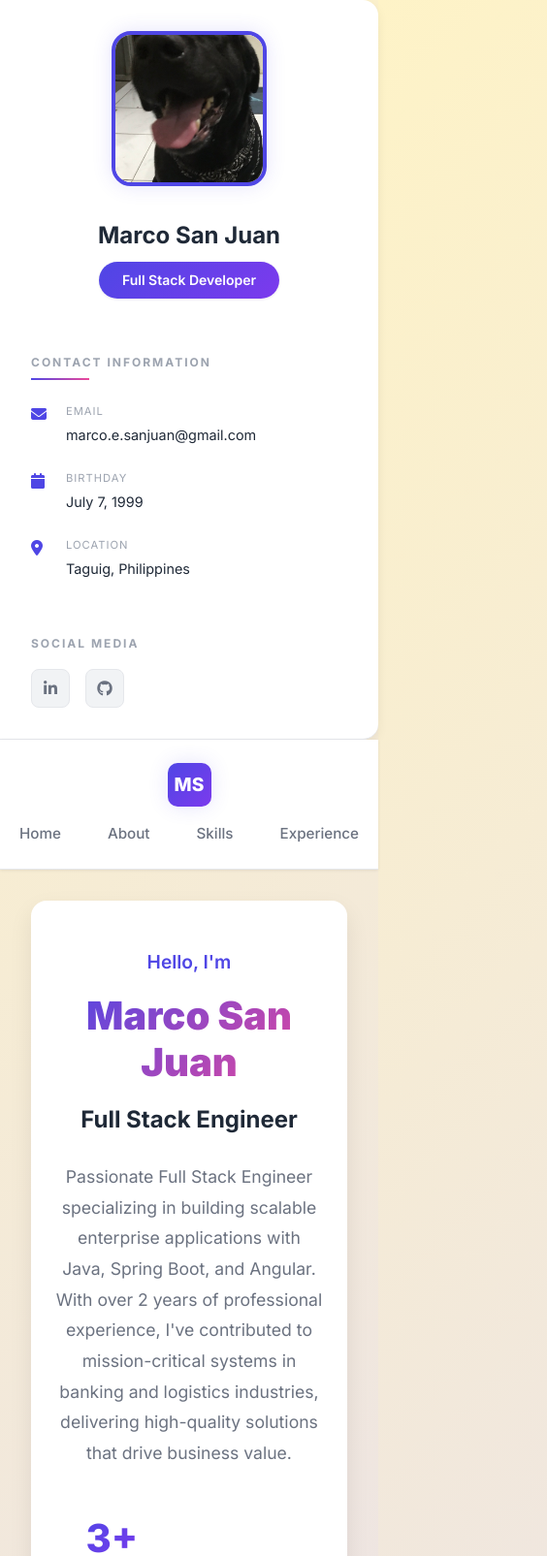
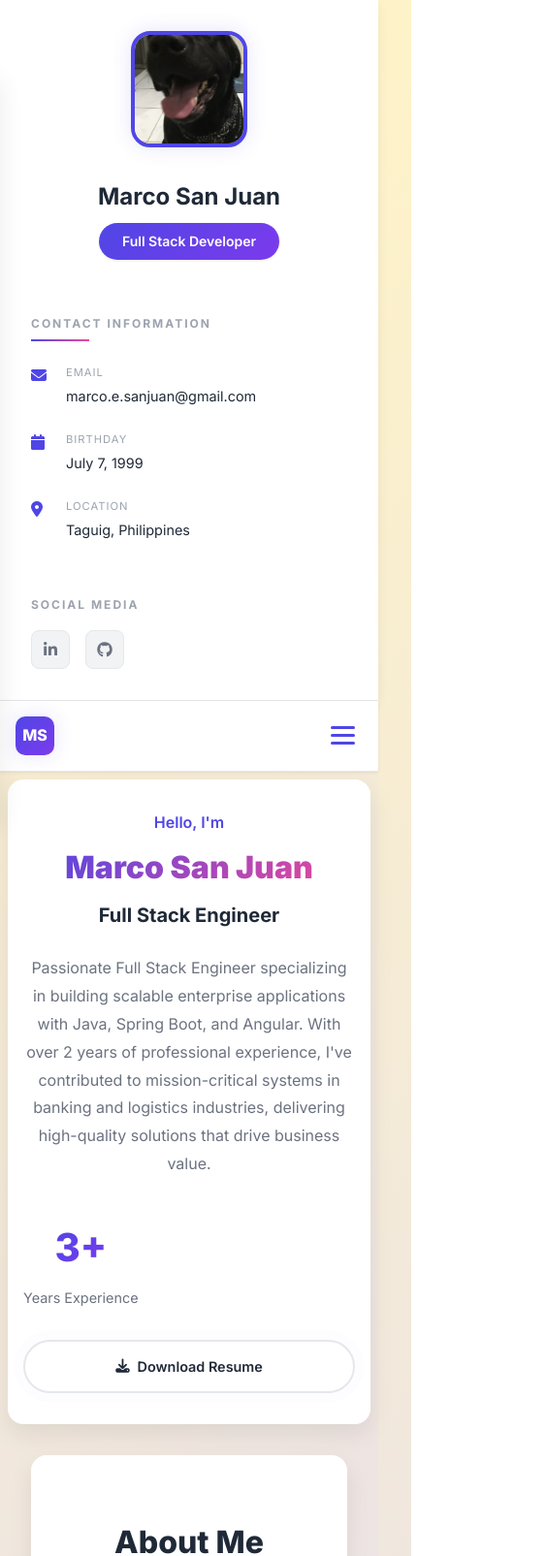
Before and after one commit to marco-sj/portfolio, a plain HTML site: page index.html in a window 390 px wide. Shown: the top 1605 px of the page at 97% size, 564 px wide, since content can reach past the window. Drawn offline with Linux system fonts and the light colour scheme.

Commit message:
added  css for mobile screen

```diff
--- a/css/style.css
+++ b/css/style.css
@@ -280,6 +280,37 @@ nav {
   box-shadow: var(--shadow-color);
 }
 
+.mobile-menu-toggle {
+  display: none;
+  flex-direction: column;
+  gap: 5px;
+  background: transparent;
+  border: none;
+  cursor: pointer;
+  padding: 0.5rem;
+  z-index: 100;
+}
+
+.mobile-menu-toggle span {
+  width: 25px;
+  height: 3px;
+  background: var(--primary-blue);
+  border-radius: 3px;
+  transition: all 0.3s ease;
+}
+
+.mobile-menu-toggle.active span:nth-child(1) {
+  transform: rotate(45deg) translate(8px, 8px);
+}
+
+.mobile-menu-toggle.active span:nth-child(2) {
+  opacity: 0;
+}
+
+.mobile-menu-toggle.active span:nth-child(3) {
+  transform: rotate(-45deg) translate(7px, -7px);
+}
+
 .nav-links {
   display: flex;
   gap: 3rem;
@@ -525,8 +556,16 @@ nav a.active::after {
   max-width: 1200px;
   margin: 3rem auto 0;
   display: grid;
-  grid-template-columns: repeat(auto-fit, minmax(350px, 1fr));
+  grid-template-columns: repeat(auto-fit, minmax(300px, 1fr));
   gap: 2rem;
+}
+
+@media (max-width: 640px) {
+  .projects-grid {
+    grid-template-columns: 1fr;
+    margin-top: 2rem;
+    gap: 1.5rem;
+  }
 }
 
 .project-card {
@@ -622,10 +661,11 @@ nav a.active::after {
     width: 100%;
     height: auto;
     position: relative;
-    padding-top: 2rem;
+    padding: 2rem 1.5rem;
     border-right: none;
     border-bottom: 1px solid var(--border-light);
     top: 0;
+    border-radius: 0;
   }
 
   .main-content {
@@ -638,9 +678,39 @@ nav a.active::after {
 
   nav {
     margin-left: 0;
-    padding: 1.5rem;
+    padding: 1rem 1.5rem;
+    justify-content: space-between;
+    width: 100%;
+  }
+
+  .mobile-menu-toggle {
+    display: flex;
+  }
+
+  .nav-links {
+    position: fixed;
+    top: 73px;
+    left: -100%;
+    width: 100%;
+    height: calc(100vh - 73px);
+    background: white;
+    flex-direction: column;
+    padding: 2rem;
     gap: 1.5rem;
-    justify-content: center;
+    transition: left 0.3s ease;
+    box-shadow: var(--shadow-lg);
+    align-items: flex-start;
+  }
+
+  .nav-links.active {
+    left: 0;
+  }
+
+  nav a {
+    font-size: 1.25rem;
+    padding: 1rem 0;
+    width: 100%;
+    border-bottom: 1px solid var(--border-light);
   }
 
   .hero-content {
@@ -649,6 +719,17 @@ nav a.active::after {
 
   .hero-buttons {
     justify-content: center;
+  }
+
+  .hero-section {
+    margin: 1rem;
+    padding: 3rem 2rem;
+  }
+
+  .skills-section,
+  .projects-section,
+  .about-section {
+    margin: 1rem;
   }
 
   .skills-grid {
@@ -671,33 +752,104 @@ nav a.active::after {
   .about-content {
     grid-template-columns: 1fr;
   }
+
+  .profile-image {
+    width: 120px;
+    height: 120px;
+  }
 }
 
 @media (max-width: 640px) {
   .hero-name {
-    font-size: 2.5rem;
+    font-size: 2rem;
+    line-height: 1.1;
   }
 
   .hero-title {
-    font-size: 1.5rem;
+    font-size: 1.25rem;
   }
 
-  .hero-section,
+  .hero-greeting {
+    font-size: 1rem;
+  }
+
+  .hero-description {
+    font-size: 1rem;
+  }
+
+  .hero-section {
+    padding: 2rem 1rem;
+    margin: 0.5rem;
+    min-height: auto;
+  }
+
   .skills-section,
   .projects-section,
   .about-section {
-    padding: 3rem 1.5rem;
+    padding: 2rem 1rem;
+    margin: 0.5rem;
+  }
+
+  .section-title {
+    font-size: 2rem;
+  }
+
+  .section-subtitle {
+    font-size: 1rem;
   }
 
   nav {
-    flex-wrap: wrap;
-    gap: 1rem;
+    padding: 1rem;
+  }
+
+  .logo-text {
+    width: 40px;
+    height: 40px;
+    font-size: 1rem;
   }
 
   .btn-primary,
   .btn-secondary {
-    padding: 0.875rem 2rem;
+    padding: 0.875rem 1.5rem;
     font-size: 0.9rem;
+    width: 100%;
+    justify-content: center;
+  }
+
+  .hero-buttons {
+    width: 100%;
+  }
+
+  .stat-number {
+    font-size: 2rem;
+  }
+
+  .stat-label {
+    font-size: 0.8rem;
+  }
+
+  .project-title {
+    font-size: 1.25rem;
+  }
+
+  .skill-item {
+    padding: 0.75rem 1rem;
+  }
+
+  .back-to-top {
+    bottom: 1rem;
+    right: 1rem;
+    width: 45px;
+    height: 45px;
+  }
+
+  .footer {
+    padding: 1.5rem 1rem;
+  }
+
+  .footer-links {
+    gap: 1rem;
+    flex-direction: column;
   }
 }
 
--- a/index.html
+++ b/index.html
@@ -70,6 +70,11 @@
                 <div class="nav-logo">
                     <span class="logo-text">MS</span>
                 </div>
+                <button class="mobile-menu-toggle" aria-label="Toggle menu">
+                    <span></span>
+                    <span></span>
+                    <span></span>
+                </button>
                 <div class="nav-links">
                     <a href="#home" class="active">Home</a>
                     <a href="#about">About</a>
--- a/js/script.js
+++ b/js/script.js
@@ -1,4 +1,30 @@
 document.addEventListener('DOMContentLoaded', function() {
+    // Mobile menu toggle
+    const mobileMenuToggle = document.querySelector('.mobile-menu-toggle');
+    const navLinks = document.querySelector('.nav-links');
+
+    if (mobileMenuToggle) {
+        mobileMenuToggle.addEventListener('click', () => {
+            mobileMenuToggle.classList.toggle('active');
+            navLinks.classList.toggle('active');
+        });
+
+        // Close menu when clicking on a link
+        document.querySelectorAll('.nav-links a').forEach(link => {
+            link.addEventListener('click', () => {
+                mobileMenuToggle.classList.remove('active');
+                navLinks.classList.remove('active');
+            });
+        });
+
+        // Close menu when clicking outside
+        document.addEventListener('click', (e) => {
+            if (!e.target.closest('nav')) {
+                mobileMenuToggle.classList.remove('active');
+                navLinks.classList.remove('active');
+            }
+        });
+    }
 
     document.querySelectorAll('a[href^="#"]').forEach(anchor => {
         anchor.addEventListener('click', function (e) {
```
